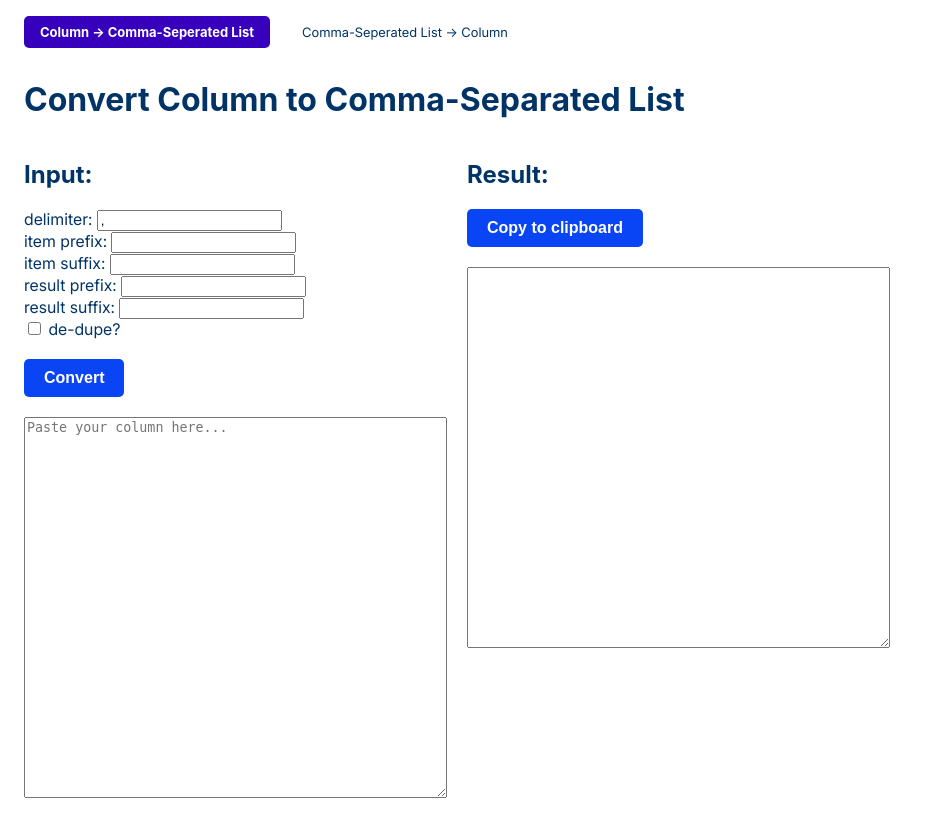
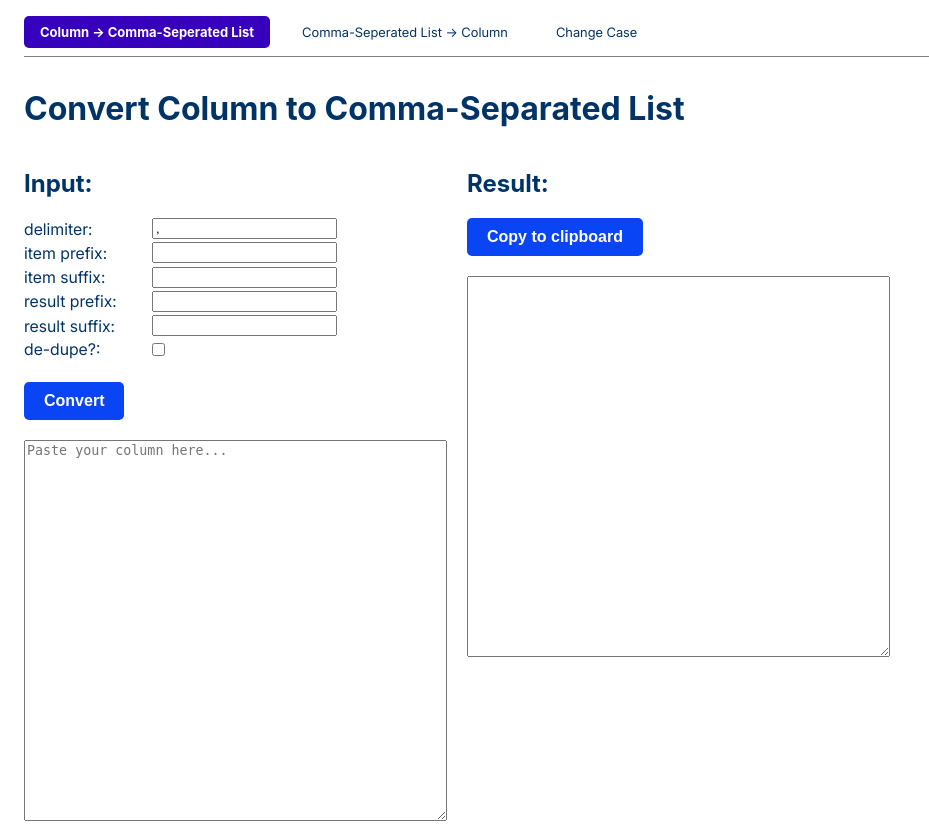
Before and after one commit to blueboard18/convert-blue, a Flask app: page / in a window 1280 px wide. Shown: the whole page, without its empty margins (0-929 px from the left). Before the commit the page ends 798 px from the top, so only its background shows below. Run offline with Flask 3, Linux system fonts and the light colour scheme; some web fonts are replaced.

Commit message:
change case tool and formatting

```diff
--- a/app/routes.py
+++ b/app/routes.py
@@ -1,7 +1,8 @@
 from flask import Blueprint, render_template, request
 from .converter import (
     convert_column_to_comma_list,
-    convert_comma_to_column
+    convert_comma_to_column,
+    convert_change_case
 )
 
 main = Blueprint('main', __name__)
@@ -62,3 +63,21 @@ def commalisttocolumn():
         delimiter=delimiter,
         dedupe=dedupe
     )
+
+@main.route('/changecase', methods=['GET', 'POST'])
+def changecase():
+    result = ""
+    text = ""
+    case_option = "upper"
+
+    if request.method == 'POST':
+        text = request.form.get('text_input', '')
+        case_option = request.form.get('case_option', 'upper')
+        result = convert_change_case(text, case_option)
+
+    return render_template(
+        'changecase.html',
+        result=result,
+        text=text,
+        case_option=case_option
+    )
--- a/app/static/style.css
+++ b/app/static/style.css
@@ -72,6 +72,8 @@ button.primary:hover {
   gap: 1rem;
   margin-bottom: 2rem;
   padding-top: .5rem;
+  padding-bottom: .5rem;
+  border-bottom: 1px solid grey;
 }
 .tabs a {
   text-decoration: none;
@@ -85,3 +87,57 @@ button.primary:hover {
   background-color: var(--purple);
   color: white;
 }
+
+/* Change-Case option grid */
+.changecase-options {
+  display: inline-grid;
+  grid-template-columns: repeat(2, 1fr);
+  gap: 6px;
+  margin: 0rem 0;
+}
+
+.changecase-options input[type="radio"] {
+  display: none;
+}
+
+.changecase-options label {
+  padding: 5px 10px;
+  border: 1px solid var(--blue);
+  width: 120px;
+  border-radius: 4px;
+  text-align: center;
+  cursor: pointer;
+  user-select: none;
+  font-family: 'Inter', sans-serif;
+  font-weight: 500;
+  transition: background-color 0.2s, color 0.2s, border-color 0.2s;
+}
+
+/* style the “checked” cell */
+.changecase-options input[type="radio"]:checked + label {
+  background-color: var(--cerulean);
+  color: white;
+  border-color: var(--blue);
+}
+
+
+.form-row {
+  display: flex;
+  align-items: center;
+  margin-bottom: 0.2rem;
+}
+.form-row label {
+  width: 7em;            /* enough to cover your longest label text */
+  margin-right: 1rem;
+  text-align: left;
+}
+.form-row input,
+.form-row textarea {
+  flex: .5;               /* fill half remaining space */
+}
+
+/* then “undo” it for checkboxes */
+.form-row input[type="checkbox"] {
+  flex: 0 0 auto;  /* no growing or shrinking */
+  margin-left: 0;  /* sit flush under the label */
+}
--- a/app/templates/base.html
+++ b/app/templates/base.html
@@ -17,6 +17,10 @@
        class="{% if active=='commalisttocolumn' %}active{% endif %}">
       Comma-Seperated List → Column
     </a>
+    <a href="{{ url_for('main.changecase') }}"
+    class="{% if active=='changecase' %}active{% endif %}">
+    Change Case
+    </a>
   </nav>
 
   <main>
--- a/app/templates/index.html
+++ b/app/templates/index.html
@@ -9,29 +9,39 @@
         <div>
             <h2>Input:</h2>
             <form method="POST">
-                <label>delimiter:
-                    <input type="text" name="delimiter" value="{{ delimiter or ',' }}" />
-                </label><br>
-                <label>item prefix:
-                    <input type="text" name="item_prefix" value="{{ item_prefix or '' }}" />
-                </label><br>
-                <label>item suffix:
-                    <input type="text" name="item_suffix" value="{{ item_suffix or '' }}" />
-                </label><br>
-                <label>result prefix:
-                    <input type="text" name="result_prefix" value="{{ result_prefix or '' }}" />
-                </label><br>
-                <label>result suffix:
-                    <input type="text" name="result_suffix" value="{{ result_suffix or '' }}" />
-                </label><br>
-                <label>
+                <div class="form-row">
+                    <label for="delimiter">delimiter:</label>
+                    <input id="delimiter" type="text" name="delimiter" value="{{ delimiter or ',' }}" />
+                  </div>
+
+                  <div class="form-row">
+                    <label for="item_prefix">item prefix:</label>
+                    <input id="item_prefix" type="text" name="item_prefix" value="{{ item_prefix or '' }}" />
+                  </div>
+
+                  <div class="form-row">
+                    <label for="item_suffix">item suffix:</label>
+                    <input id="item_suffix" type="text" name="item_suffix" value="{{ item_suffix or '' }}" />
+                  </div>
+
+                  <div class="form-row">
+                    <label for="result_prefix">result prefix:</label>
+                    <input id="result_prefix" type="text" name="result_prefix" value="{{ result_prefix or '' }}" />
+                  </div>
+
+                  <div class="form-row">
+                    <label for="result_suffix">result suffix:</label>
+                    <input id="result_suffix" type="text" name="result_suffix" value="{{ result_suffix or '' }}" />
+                  </div>
+                  <div class="form-row">
+                    <label for="dedupe">de-dupe?:</label>
                     <input
+                      id="dedupe"
                       type="checkbox"
                       name="dedupe"
                       {% if dedupe %}checked{% endif %}
                     />
-                    de-dupe?
-                  </label><br>
+                  </div>
                 <br>
                 <button type="submit" class="primary"  >Convert</button>
                 <br><br>
```
Also changed, not shown: app/converter.py (+20 -0 lines), app/templates/changecase.html (added, +66 -0 lines), app/templates/commalisttocolumn.html (+29 -9 lines).
